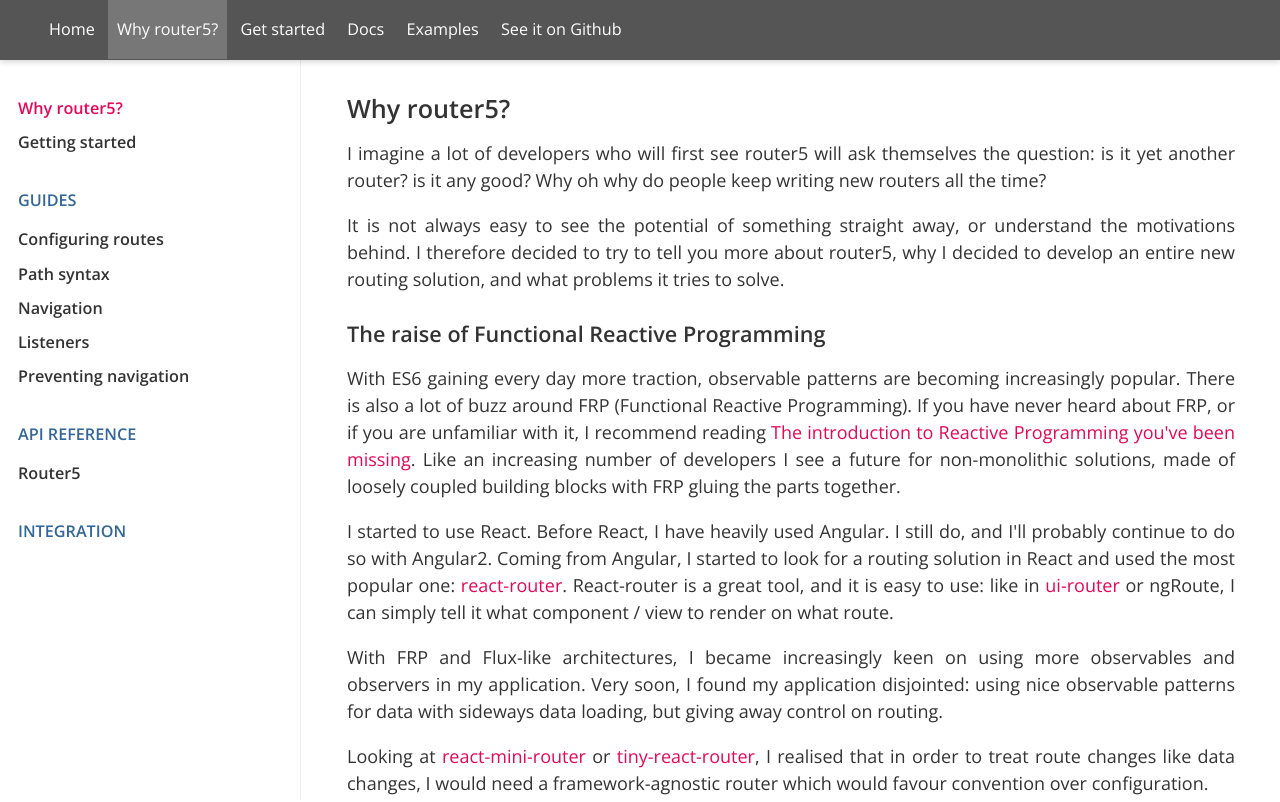
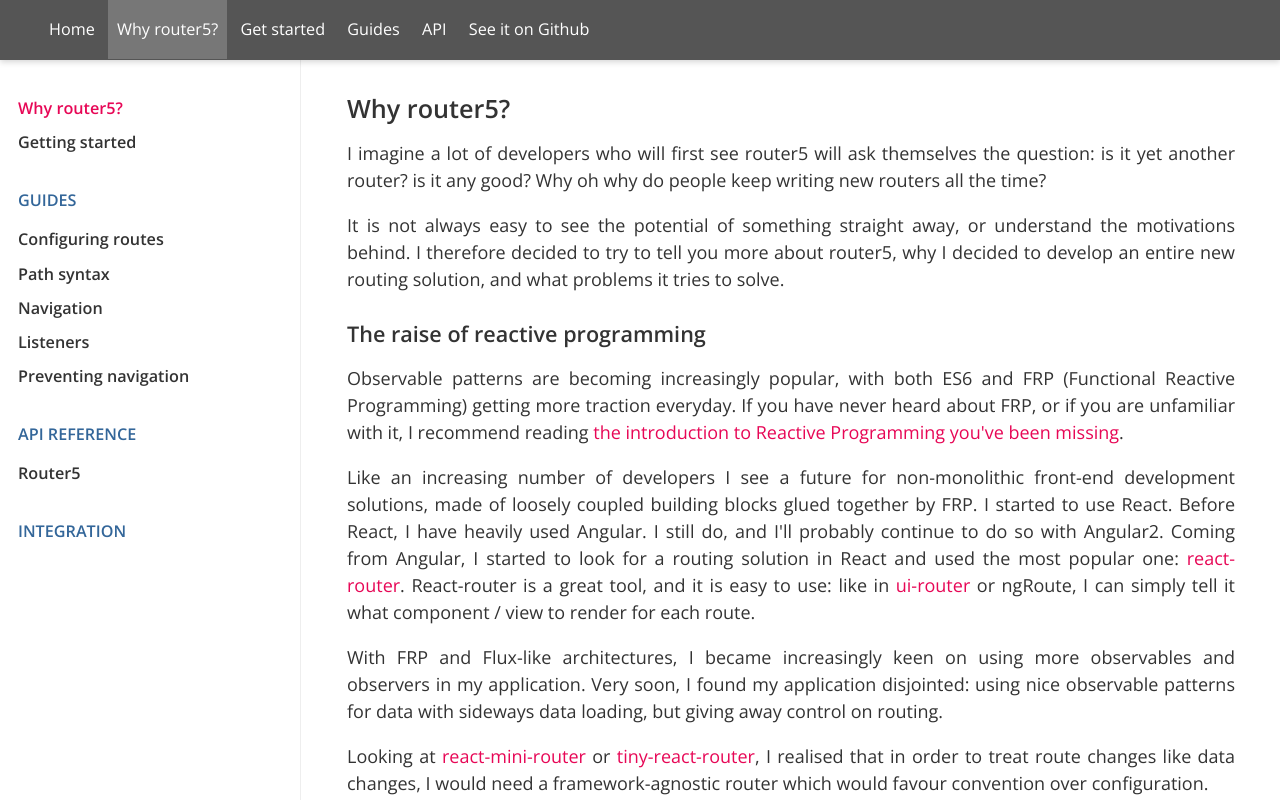
Before and after one commit to router5/router5.github.io, a website: page docs/why-router5.html in a window 1280 px wide. Shown: the top 802 px of the page. Drawn offline with nearby package versions, Linux system fonts and the light colour scheme; files that its build step writes are made by us from their sources.

Commit message:
Update header and why router5 article

```diff
--- a/docs/why-router5.html
+++ b/docs/why-router5.html
@@ -38,9 +38,11 @@
 
             <a href="/docs/get-started.html" class="">Get started</a>
 
-            <a href="/docs/configuring-routes.html" class="">Docs</a>
+            <a href="/docs/configuring-routes.html" class="">Guides</a>
 
-            <a href="/examples.html">Examples</a>
+            <a href="/docs/configuring-routes.html" class="">API</a>
+
+            <!-- <a href="/examples.html">Examples</a> -->
 
             <a href="https://github.com/router5/router5" target="_blank">See it on Github</a>
         </nav>
@@ -74,16 +76,12 @@
 do people keep writing new routers all the time?</p>
 <p>It is not always easy to see the potential of something straight away, or understand the motivations behind. I therefore decided
 to try to tell you more about router5, why I decided to develop an entire new routing solution, and what problems it tries to solve.</p>
-<h2 id="the-raise-of-functional-reactive-programming">The raise of Functional Reactive Programming</h2>
-<p>With ES6 gaining every day more traction, observable patterns are becoming increasingly popular. There is also a lot of buzz around FRP
-(Functional Reactive Programming). If you have never heard about FRP, or if you are unfamiliar with it, I recommend reading
-<a href="https://gist.github.com/staltz/868e7e9bc2a7b8c1f754">The introduction to Reactive Programming you&#39;ve been missing</a>.
-Like an increasing number of developers I see a future for non-monolithic solutions, made of loosely coupled building blocks with FRP gluing the parts
-together.</p>
-<p>I started to use React. Before React, I have heavily used Angular. I still do, and I&#39;ll probably continue to do so with
-Angular2. Coming from Angular, I started to look for a routing solution in React and used the most popular one: <a href="https://github.com/rackt/react-router">react-router</a>.
-React-router is a great tool, and it is easy to use: like in <a href="https://github.com/angular-ui/ui-router">ui-router</a> or ngRoute, I can simply tell it
-what component / view to render on what route.</p>
+<h2 id="the-raise-of-reactive-programming">The raise of reactive programming</h2>
+<p>Observable patterns are becoming increasingly popular, with both ES6 and FRP (Functional Reactive Programming)
+getting more traction everyday. If you have never heard about FRP, or if you are unfamiliar with it,
+I recommend reading <a href="https://gist.github.com/staltz/868e7e9bc2a7b8c1f754">the introduction to Reactive Programming you&#39;ve been missing</a>.</p>
+<p>Like an increasing number of developers I see a future for non-monolithic front-end development solutions, made of loosely coupled building blocks glued together by FRP. I started to use React. Before React, I have heavily used Angular. I still do, and I&#39;ll probably continue to do so with Angular2. Coming from Angular, I started to look for a routing solution in React and used the most popular one: <a href="https://github.com/rackt/react-router">react-router</a>.
+React-router is a great tool, and it is easy to use: like in <a href="https://github.com/angular-ui/ui-router">ui-router</a> or ngRoute, I can simply tell it what component / view to render for each route.</p>
 <p>With FRP and Flux-like architectures, I became increasingly keen on using more observables and observers in my application.
 Very soon, I found my application disjointed: using nice observable patterns for data with sideways data loading, but giving away control on routing.</p>
 <p>Looking at <a href="https://github.com/larrymyers/react-mini-router">react-mini-router</a> or <a href="https://github.com/asbjornenge/tiny-react-router">tiny-react-router</a>,
```
Also changed, not shown: _docs/why-router5.md (+6 -10 lines), _templates/header.html (+4 -2 lines), docs/api-reference.html (+4 -2 lines), docs/configuring-routes.html (+4 -2 lines), docs/get-started.html (+4 -2 lines), docs/listeners.html (+4 -2 lines), docs/navigation.html (+4 -2 lines), docs/path-syntax.html (+4 -2 lines), docs/preventing-navigation.html (+4 -2 lines), index.html (+4 -2 lines).
